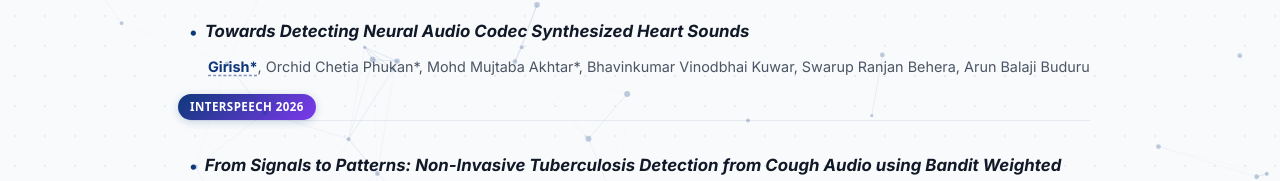
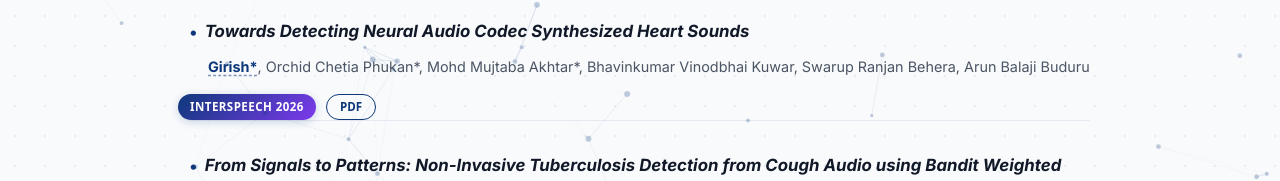
Before and after one commit to gir-ish/Portfolio, a React (Vite) app: page /publication in a window 1280 px wide. Shown: the part 509-690 px from the top of the page. Built offline with nearby package versions, Linux system fonts and the light colour scheme.

Commit message:
fix: add PDF links for Heart Sounds and Elderly Deepfake INTERSPEECH 2026 papers

```diff
--- a/src/components/Publication.jsx
+++ b/src/components/Publication.jsx
@@ -17,7 +17,7 @@ const confPubs = [
     title: "Towards Detecting Neural Audio Codec Synthesized Heart Sounds",
     authors: "Girish*, Orchid Chetia Phukan*, Mohd Mujtaba Akhtar*, Bhavinkumar Vinodbhai Kuwar, Swarup Ranjan Behera, Arun Balaji Buduru",
     venue: "INTERSPEECH 2026",
-    pdf: "#",
+    pdf: "https://scholar.google.com/citations?view_op=view_citation&hl=en&user=4HIGa7AAAAAJ&sortby=pubdate&citation_for_view=4HIGa7AAAAAJ:Wp0gIr-vW9MC",
   },
   {
     year: 2026,
@@ -31,7 +31,7 @@ const confPubs = [
     title: "Bridging the Age Gap: Towards Detecting Neural Audio Codec Synthesized Elderly Speech Deepfake",
     authors: "Orchid Chetia Phukan*, Girish*, Mohd Mujtaba Akhtar*, Chi-Chun Lee",
     venue: "INTERSPEECH 2026 (Oral)",
-    pdf: "#",
+    pdf: "https://scholar.google.com/citations?view_op=view_citation&hl=en&user=4HIGa7AAAAAJ&sortby=pubdate&citation_for_view=4HIGa7AAAAAJ:mVmsd5A6BfQC",
   },
   {
     year: 2026,
```
Also changed, not shown: 3 other files (tests, documents, lock files or other folders).
